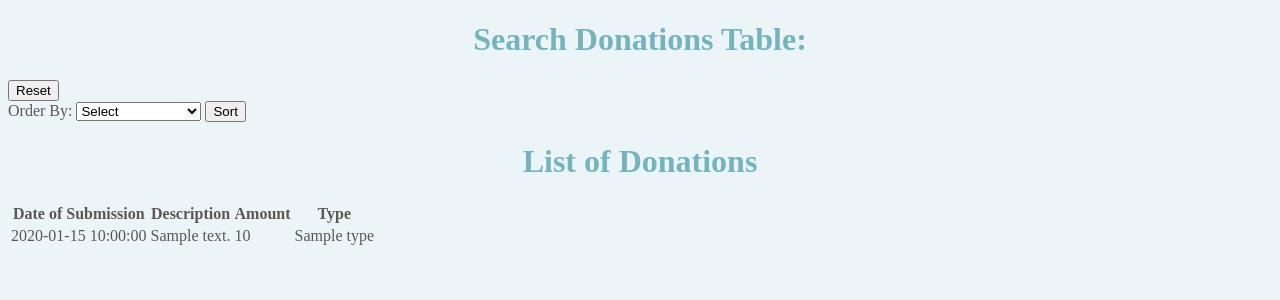
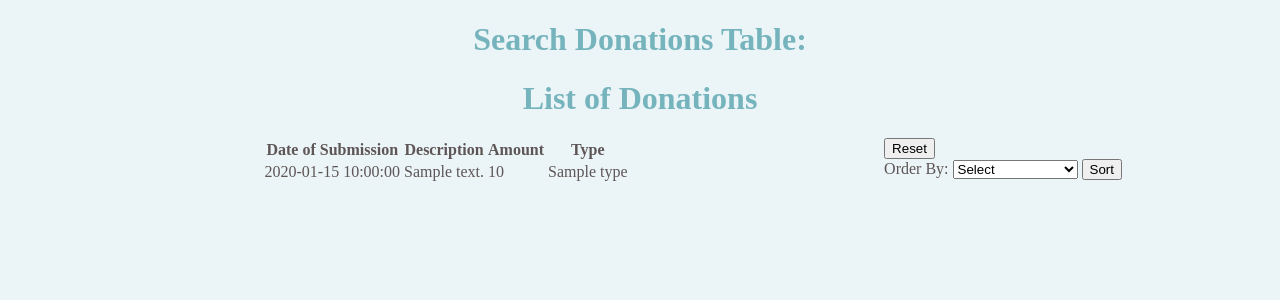
Before and after one commit to cs304-fa18/semester-project-rad, a Flask app: template templates/donations.html in a window 1280 px wide. Shown: the top 300 px of the page. Run offline with Flask 2, Linux system fonts and the light colour scheme; the template is opened without the code that fills it: most values are stand-ins (such as "Sample title", 1, 10 or a date in 2020).

Commit message:
update donations page to have reset button on the right

```diff
--- a/static/stylesheet.css
+++ b/static/stylesheet.css
@@ -34,6 +34,16 @@ h3{
     text-align: center;
 }
 
+#sort {
+    float: right;
+    padding-right: 150px;
+
+}
+
+table {
+    margin: 0 auto;
+}
+
 nav {
     list-style-type: none;
     margin: 0;
--- a/templates/donations.html
+++ b/templates/donations.html
@@ -9,9 +9,11 @@
 
     <h1>Search Donations Table:</h1>
 
+    <h1>List of Donations</h1>
 
 
 
+    <div id="sort">
     <form method=POST action="/reset/">
         <input type="submit" name="submit-btn" value="Reset">
     </form>
@@ -27,12 +29,13 @@
          </select>
         <input type="submit" name="submit-btn" value="Sort">
     </form>
+    </div>
 
 
 
-    <body>
-        <h1>List of Donations</h1>
 
+
+        <body>
         <div style="color:red;font-weight:bold" id="flashes">
         {% with messages = get_flashed_messages() %}
             {% if messages %}
@@ -66,5 +69,6 @@
 
         </table>
 
+
     </body>
 </html>
```
